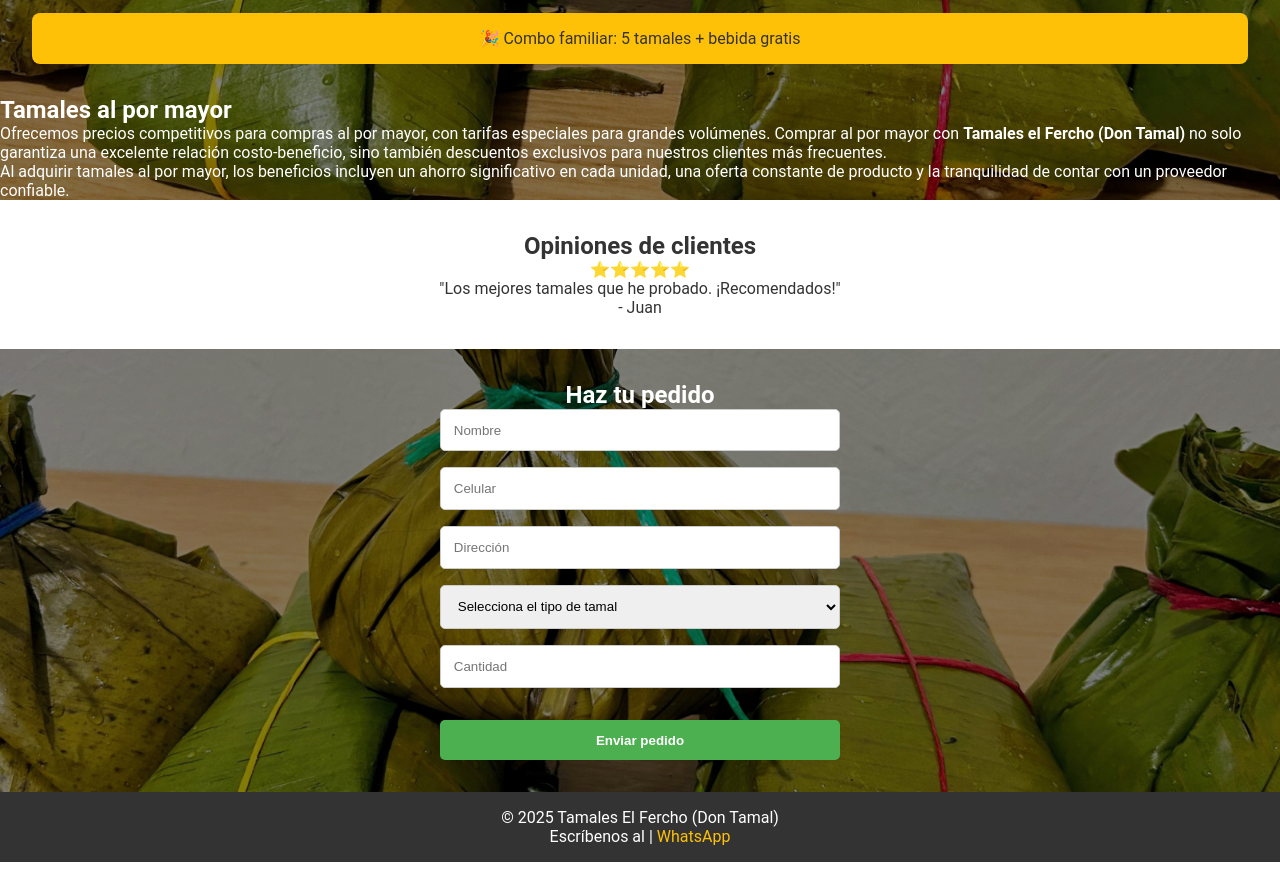
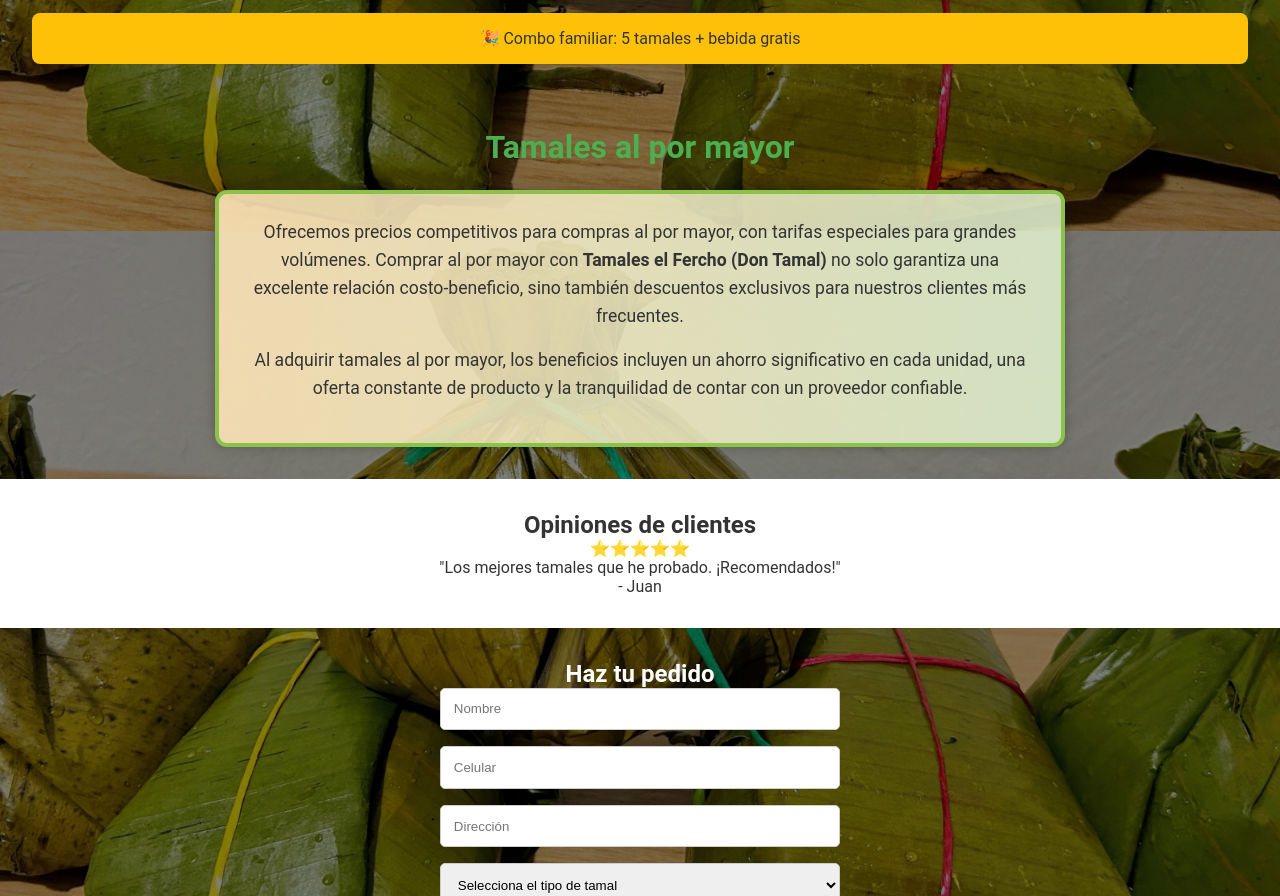
Before and after one commit to Tamaleselfercho/Tamaleselfercho.github.io, a plain HTML site: page index.html in a window 1280 px wide. Shown: the part 2169-3065 px from the top of the page. Before the commit the page ends 3031 px from the top, so only its background shows below. Drawn offline with Linux system fonts and the light colour scheme.

Commit message:
Update style.css

```diff
--- a/style.css
+++ b/style.css
@@ -171,7 +171,37 @@ body {
 .card:hover .descripcion {
   opacity: 1;
 }
+/* 💚 NUEVA SECCIÓN MAYORISTA */
+.mayorista {
+    padding: 2rem;
+    text-align: center;
+}
 
+.mayorista h2 {
+    color: #4CAF50;
+    margin-bottom: 1.5rem;
+    font-size: 2rem;
+    font-weight: bold;
+}
+
+.mayorista-card {
+    background: rgba(255, 255, 255, 0.85);
+    border-radius: 12px;
+    padding: 1.5rem;
+    max-width: 850px;
+    margin: auto;
+
+    border: 4px solid #8BC34A;
+    box-shadow: 0 0 12px rgba(0,0,0,0.25);
+    background-image: linear-gradient(to right, rgba(255,165,0,0.25), rgba(139,195,74,0.25));
+}
+
+.mayorista-card p {
+    color: #333;
+    margin-bottom: 1rem;
+    line-height: 1.6;
+    font-size: 1.1rem;
+}
 /* Opiniones */
 .opiniones {
   background: #fff;
```
